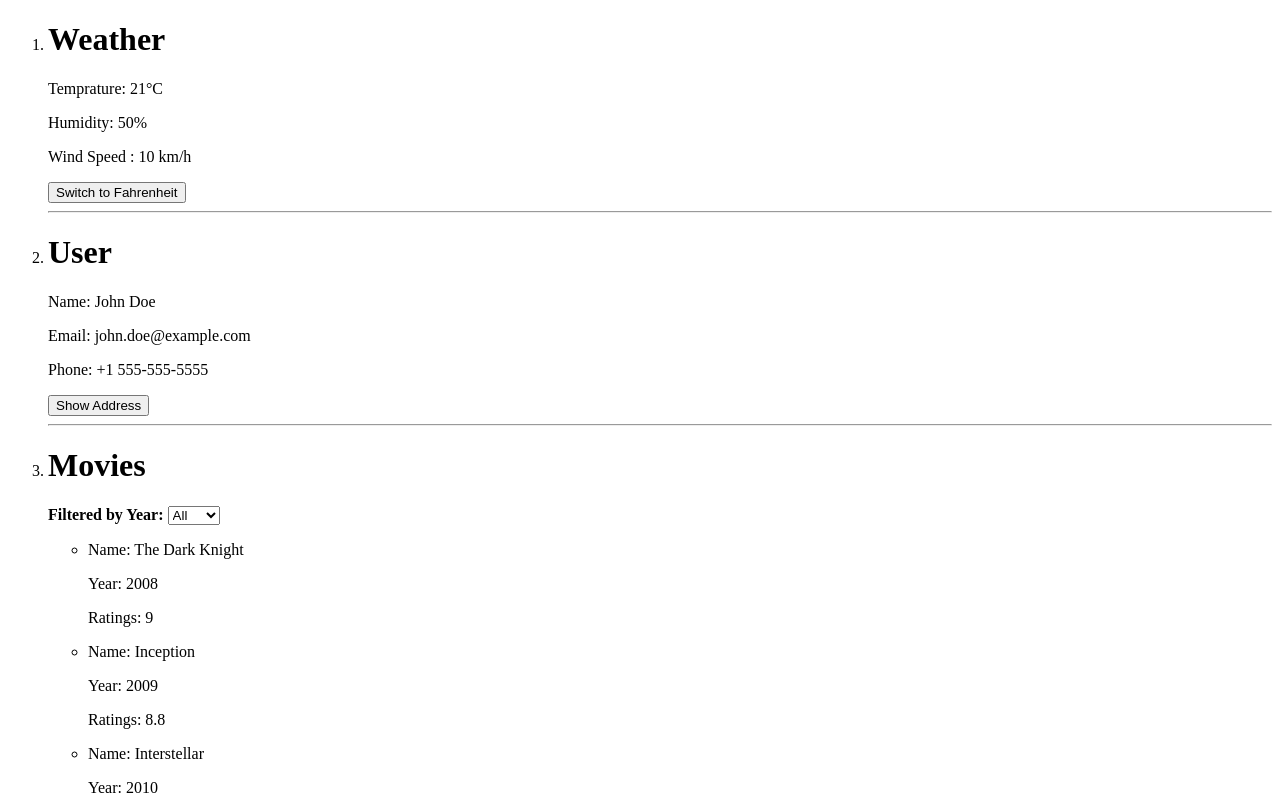
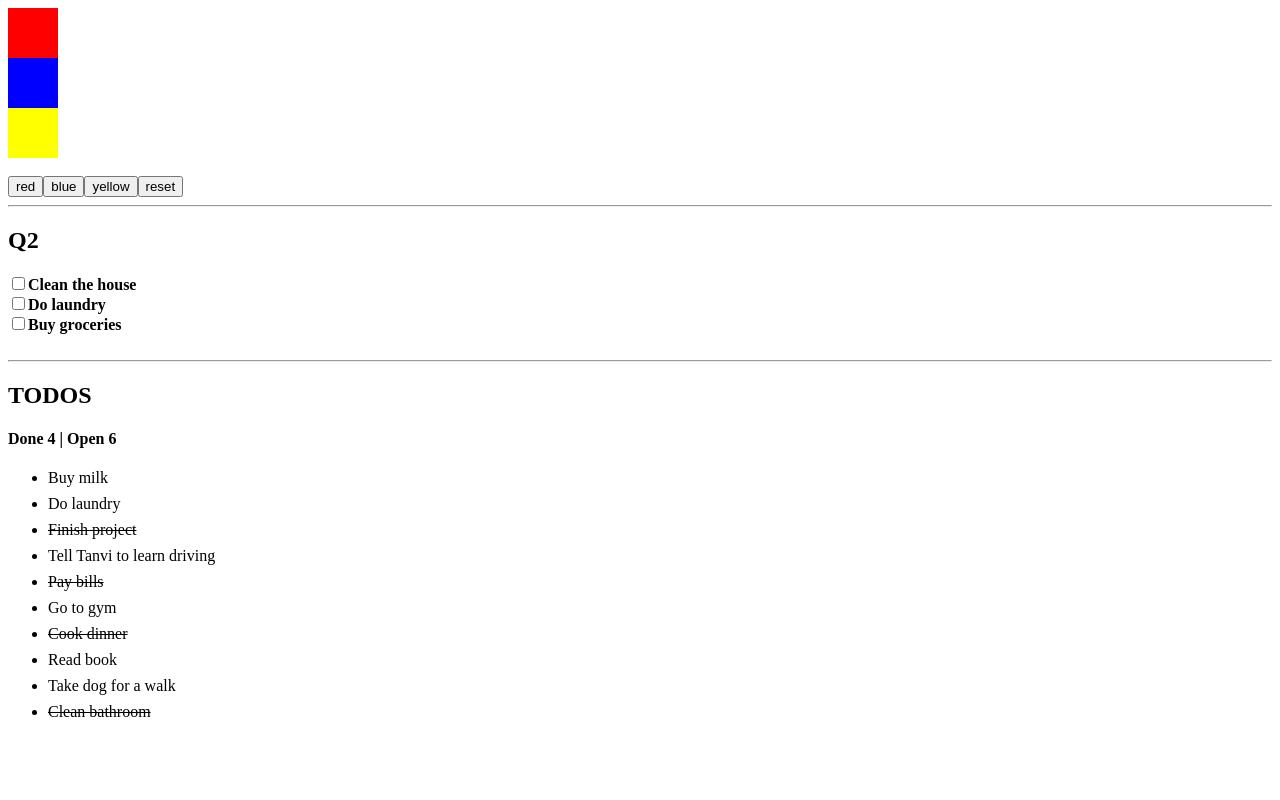
Before and after one commit to yash-purkar/practice-sets-react, a React (Create React App) app: page / in a window 1280 px wide. Shown: the top 800 px of the page. Built offline with nearby package versions, Linux system fonts and the light colour scheme.

Commit message:
solve question

```diff
--- a/src/App.js
+++ b/src/App.js
@@ -1,6 +1,6 @@
 import './App.css';
 // import Question from './Questions.js';
-// import { QuestionsByMAs } from './react-questions/QuestionsByMAs';
+import { QuestionsByMAs } from './react-questions/QuestionsByMAs';
 // import { Questions } from './practice-set-1/Questions'; //set1
 // import { Questions } from './practice-set-2/Questions'; //set2
 // import { Questions } from './practice-set-3/Questions'
@@ -14,9 +14,9 @@ import { Questions } from './practice-set-7/Questions';
 function App() {
   return (
     <div className="App">
-      {/* <QuestionsByMAs /> */}
+      <QuestionsByMAs />
       {/* <Question />  */}
-      <Questions />
+      {/* <Questions /> */}
     </div>
   );
 }
--- a/src/practice-set-7/Set7.jsx
+++ b/src/practice-set-7/Set7.jsx
@@ -189,10 +189,14 @@ export const QuotesGenerator = () => {
   const [loading, setLoading] = useState(false)
 
   const getQuote = async () => {
-    setLoading(true)
-    const response = await fakeFetch5()
-    setLoading(false)
-    setQuote(response)
+    try {
+      setLoading(true)
+      const response = await fakeFetch5()
+      setLoading(false)
+      setQuote(response)
+    } catch (err) {
+      console.log(err)
+    }
   }
 
   const { content, author } = quote;
@@ -205,7 +209,8 @@ export const QuotesGenerator = () => {
         :
         <div> <p>"{content}"</p>
           <p>- {author}</p>
-          <button onClick={() => getQuote()}>New Quote</button></div>
+          <button onClick={getQuote}>New Quote</button>
+        </div>
       }
 
     </>
--- a/src/react-questions/QuestionsByMAs.jsx
+++ b/src/react-questions/QuestionsByMAs.jsx
@@ -29,6 +29,13 @@ export const QuestionsByMAs = () => {
         </button>
       ))}
       <button onClick={() => setHideColor("")}>reset</button>
+      <br />
+      <hr />
+      {/* Another Question */}
+      <Question2 />
+      <br /><hr />
+      {/* Another Question */}
+      <Q3 />
     </>
   );
 }
@@ -36,7 +43,7 @@ export const QuestionsByMAs = () => {
 
 
 // 🔶Create a React component that displays a list of tasks, each with a checkbox next to it. When a checkbox is checked, display the task as strikethrough text.
-export default function App() {
+export default function Question2() {
   const [tasks, setTasks] = useState([
     { id: 1, text: "Clean the house", completed: false },
     { id: 2, text: "Do laundry", completed: false },
@@ -52,6 +59,7 @@ export default function App() {
   };
   return (
     <div>
+      <h2>Q2</h2>
       {tasks.map((task) => (
         <div key={task.id}>
           <input
@@ -69,3 +77,66 @@ export default function App() {
     </div>
   );
 }
+
+//Q3
+const todosDB = [
+  { id: 1, text: "Buy milk", isDone: false },
+  { id: 2, text: "Do laundry", isDone: false },
+  { id: 3, text: "Finish project", isDone: true },
+  { id: 4, text: "Tell Tanvi to learn driving", isDone: false },
+  { id: 5, text: "Pay bills", isDone: true },
+  { id: 6, text: "Go to gym", isDone: false },
+  { id: 7, text: "Cook dinner", isDone: true },
+  { id: 8, text: "Read book", isDone: false },
+  { id: 9, text: "Take dog for a walk", isDone: false },
+  { id: 10, text: "Clean bathroom", isDone: true }
+];
+
+
+const TodoItem = ({ todo: { id, text, isDone }, handleToggle }) => {
+  return (
+    <div>
+      <li style={{ textDecoration: isDone ? "line-through" : "none" }} onClick={() => handleToggle(id)}>{text}</li>
+    </div>
+  )
+}
+
+const Q3 = () => {
+  const [todos, setTodos] = useState(todosDB);
+
+  const doneOpen = todos.reduce((acc, { isDone }) => {
+    isDone ? acc.done++ : acc.open++
+    return acc;
+  }, { done: 0, open: 0 })
+
+  const { open, done } = doneOpen;
+
+  const handleToggle = (itemId) => {
+    const newTodos = todos.map((todo) => {
+      return { ...todo, isDone: itemId === todo.id ? !todo.isDone : todo.isDone }
+    })
+    setTodos(newTodos)
+  }
+
+  return (
+    <>
+      <h2>TODOS</h2>
+      <h4>Done {done} | Open {open}</h4>
+      <ul>
+
+        {
+          todos.map((todo) => {
+            return <TodoItem todo={todo} handleToggle={handleToggle} />
+          })
+        }
+      </ul>
+    </>
+  )
+}
+
+//1st render the data on UI
+//Make another comp to show each todo Item
+//add condition on style
+//add onClick and define callback in main comp and pass it as a prop
+//call a function on a click and pass id to compare
+//Now find done and open todos
```
